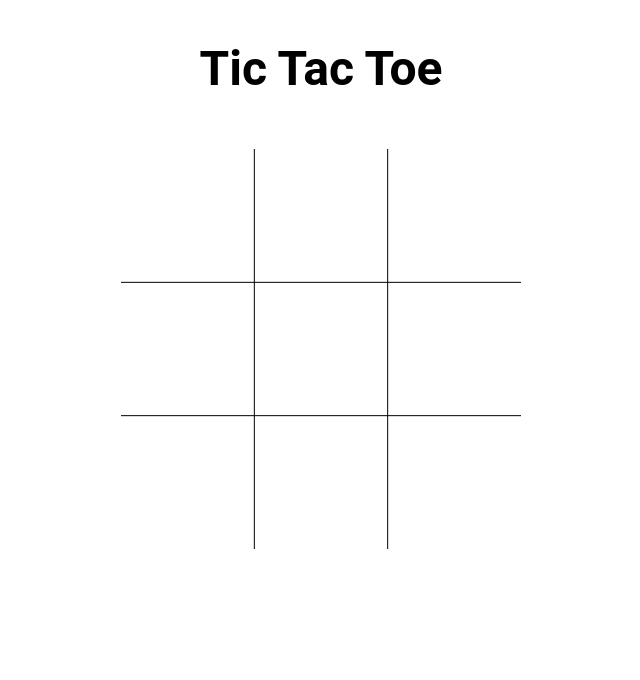
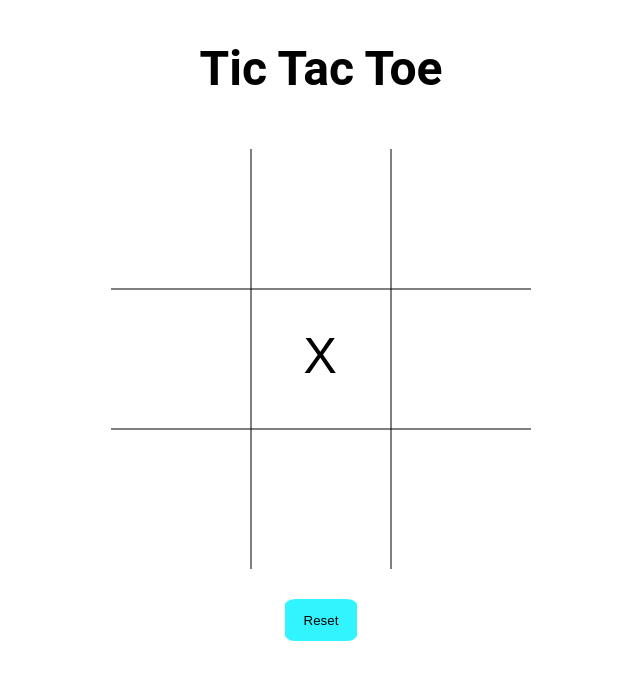
Before and after one commit to Lucsvieirabr/MinMax-Tic-Tac-Toe, a plain HTML site: page index.html in a window 1280 px wide. Both pictures are taken after a click on the element 640 px from the left and 349 px from the top of the page. Shown: the whole page, without its empty margins (319-959 px from the left). Drawn offline with Linux system fonts and the light colour scheme.

Commit message:
Fazer o Jogo funcional

```diff
--- /dev/null
+++ b/gamefunctions.js
@@ -0,0 +1,65 @@
+let wCell = 420 / 3;
+let hCell = 420 / 3;
+let timeOf = "X";
+
+function getMouseCord(event){
+    let mouseX = event.clientX - canvas.offsetLeft;
+    let mouseY = event.clientY - canvas.offsetTop;
+    return {x: mouseX, y: mouseY};
+}
+
+function getClickedCell(mouseX, mouseY){
+
+    let column = Math.floor(mouseX / wCell);
+    let row = Math.floor(mouseY / hCell);
+    return {ctx: board[column][row], column: column, row:row};
+}
+
+function playerClicked(event){
+
+    let mouseCord = getMouseCord(event);
+    let Clickedcell = getClickedCell(mouseCord.x, mouseCord.y);
+    if(Clickedcell.ctx == ""){
+        board[Clickedcell.column][Clickedcell.row] = timeOf;
+        drawBoardChanges(Clickedcell.column, Clickedcell.row, timeOf);
+        if(checkWinner()){
+            alert(timeOf + " is the winner!");
+        }
+        timeOf = (timeOf == "X") ? "O" : "X";
+    }
+
+}
+
+function checkWinner(){
+    let winOnRow = checkRows();
+    let winOnCollum =checkColumns();
+    let winOnDiagonal = checkDiagonals();
+    if(winOnRow || winOnCollum || winOnDiagonal){
+        return true;
+    }
+}
+
+function checkRows(){
+    for(let i = 0; i < 3; i++){
+        if(board[i][0] == board[i][1] && board[i][1] == board[i][2] && board[i][0] != ""){
+            return true;
+        }
+    }
+    return false;
+}
+
+function checkColumns(){
+    for(let i = 0; i < 3; i++){
+        if(board[0][i] == board[1][i] && board[1][i] == board[2][i] && board[0][i] != ""){
+            return true
+        }
+    }
+    return false;
+}
+
+function checkDiagonals(){
+    if(board[1][1] == board[0][0] && board[1][1] == board[2][2] && board[1][1] != "" || board[1][1] == board[0][2] && board[1][1] == board[2][0] && board[1][1] != ""){
+        return true;
+    }
+    return false;
+}
--- a/graphic_library.js
+++ b/graphic_library.js
@@ -23,12 +23,28 @@ function write_text(x, y, text, color, fontSize, font){
     canvasContext.fillStyle = old;
 }
 
-function drawnBoardGame(){
+function drawn_Setup_BoardGame(){
 
     // Lines of Tic Tac Toe
+    // And Clear canvas
+    canvasContext.clearRect(0, 0, canvas.width, canvas.height);
     drawnLine(canvas.width/3, 0, canvas.width/3, canvas.height, 'black');
     drawnLine(canvas.width/3*2, 0, canvas.width/3*2, canvas.height, 'black');
     drawnLine(0, canvas.height/3, canvas.width, canvas.height/3, 'black');
     drawnLine(0, canvas.width/3*2, canvas.width, canvas.height/3*2, 'black');
 
 }
+function drawBoardChanges(column, row, timeOf){
+    let x = column * canvas.width/3;
+    let y = row * canvas.height/3;
+    write_text(x + canvas.width/8, y + canvas.height/5, timeOf, 'black', '50px', 'Arial');
+}
+
+function clearGameBoard(){
+    drawn_Setup_BoardGame();
+    board = [
+        ["", "", ""],
+        ["", "", ""],
+        ["", "", ""],
+    ];
+}
--- a/index.html
+++ b/index.html
@@ -7,12 +7,14 @@
     <meta name='viewport' content='width=device-width, initial-scale=1'>
     <link rel='stylesheet' type='text/css' media='screen' href='main.css'>
     <script src="graphic_library.js"></script>
+    <script src="gamefunctions.js"></script>
     <script src='main.js'></script>
 </head>
 <body>
     <div class="canvas_div">
         <h1>Tic Tac Toe</h1>
         <canvas id="gameCanvas"></canvas>
+        <button onclick="clearGameBoard()" id="resetBt" style="width: 72px;height: 42px;"> Reset</button>
     </div>
 </body>
 </html>
--- a/main.css
+++ b/main.css
@@ -3,9 +3,20 @@
     grid-template-rows: auto;
     grid-gap: 20px;
     justify-content: center;
+    place-items: center;
     align-items: center;
     text-align: center;
     font-family: 'Roboto', sans-serif;
     font-size: 1.5em;
     color: rgb(0, 0, 0);
 }
+
+#resetBt{
+    justify-content: center;
+    align-items: center;
+    margin-top: 10px;
+    border-radius: 15%;
+    background-color: rgba(5, 242, 255, 0.823);
+    color: black;
+    border: none;
+}
--- a/main.js
+++ b/main.js
@@ -5,47 +5,12 @@ let board = [
   ["", "", ""],
   ["", "", ""],
 ];
-let wCell;
-let hCell;
-let Cells_in_Rows_Board;
-
 window.onload = function () {
   canvas = document.getElementById("gameCanvas");
   canvasContext = canvas.getContext("2d");
-  canvas.width = 400;
-  canvas.height = 400;
-  drawnBoardGame();
-  setupBasicValues();
+  canvas.width = 420;
+  canvas.height = 420;
+  drawn_Setup_BoardGame();
   canvas.addEventListener('click', function(e){playerClicked(e)});
 
 };
-
-function playerClicked(event){
-    //get real mouse pox
-    let mouseX = event.clientX - canvas.offsetLeft;
-    let mouseY = event.clientY - canvas.offsetTop;
-    console.log(mouseX, mouseY);
-
-}
-
-function setupBasicValues(){
-    wCell = canvas.width / 3;
-    hCell = canvas.height / 3;
-    Cells_in_Rows_Board = [
-        [
-          { x: 0, y: 0, posOnBoard: board[0][0] },
-          { x: wCell, y: 0, posOnBoard: board[0][1] },
-          { x: wCell * 2, y: 0, posOnBoard: board[0][2] },
-        ],
-        [
-          { x: 0, y: hCell, posOnBoard: board[1][0] },
-          { x: wCell, y: hCell, posOnBoard: board[1][1] },
-          { x: wCell * 2, y: hCell, posOnBoard: board[1][2] },
-        ],
-        [
-          { x: 0, y: hCell * 2, posOnBoard: board[2][0] },
-          { x: wCell, y: hCell * 2, posOnBoard: board[2][1] },
-          { x: wCell * 2, y: hCell * 2, posOnBoard: board[2][2] },
-        ],
-      ];
-}
```
